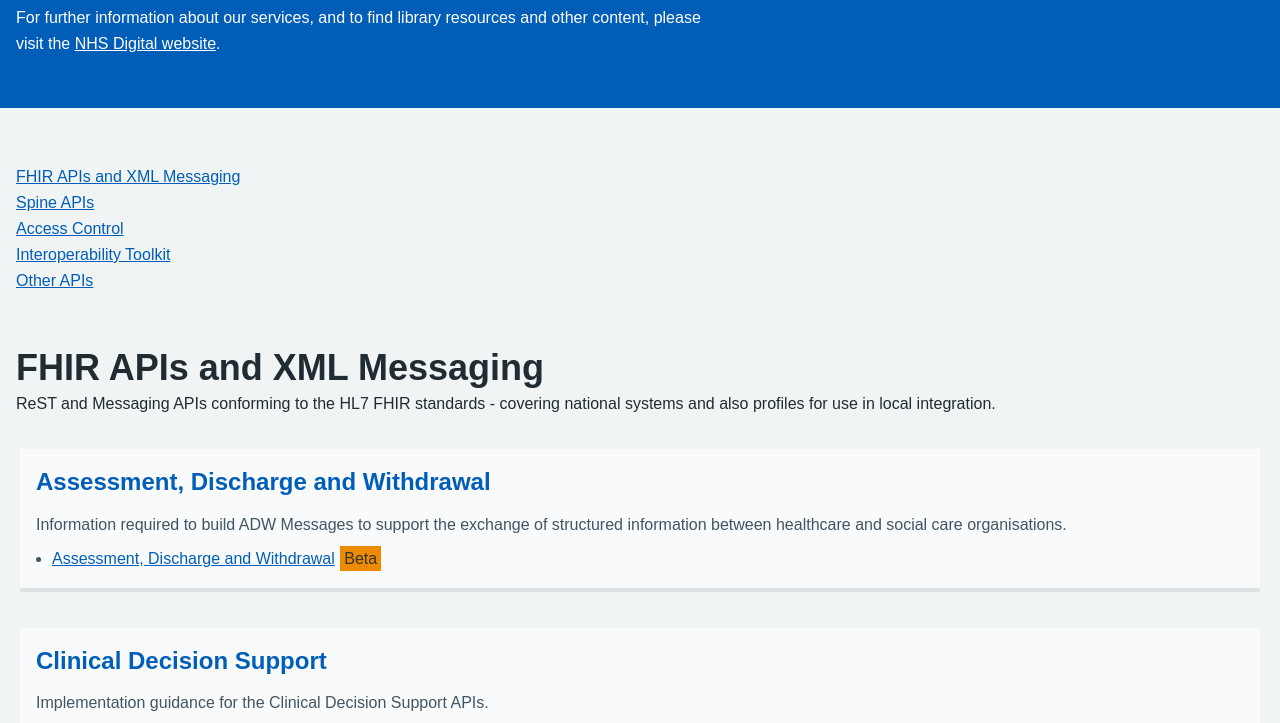
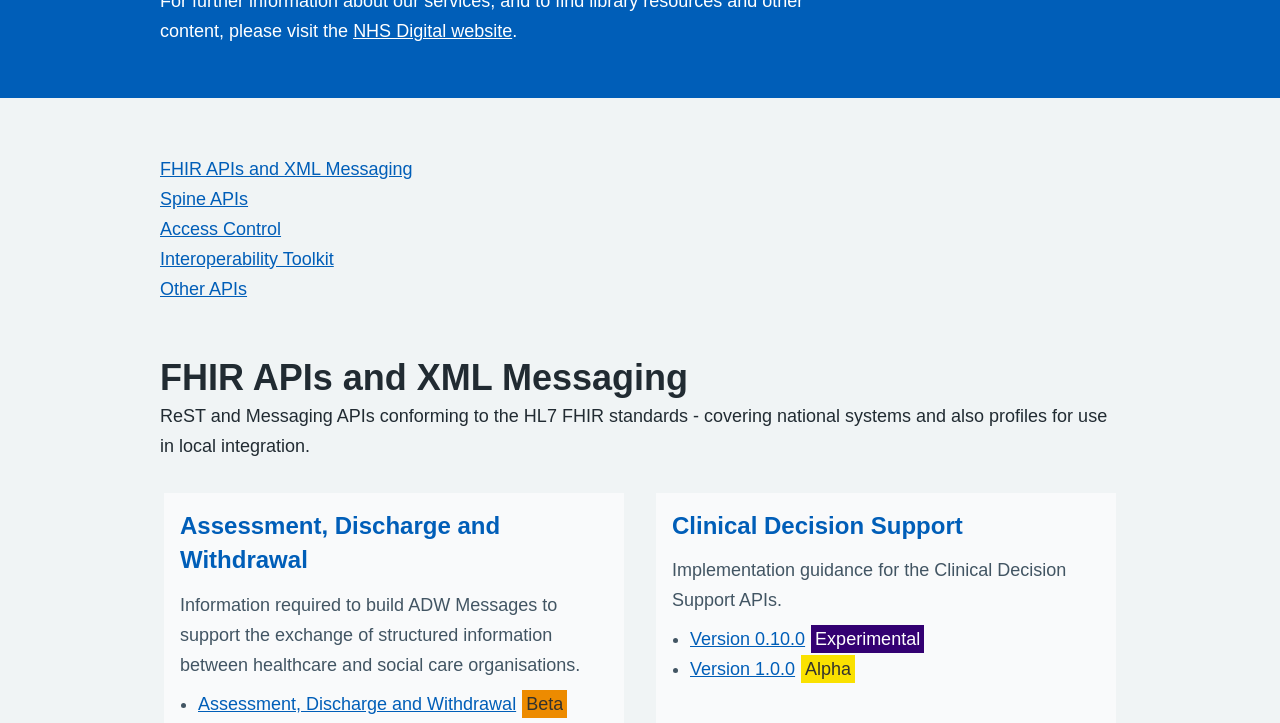
Before and after one commit to NHS-digital-website/developer-nhs-uk, a plain HTML site: page index.html in a window 1280 px wide. Shown: the part 371-1094 px from the top of the page. Drawn offline with Linux system fonts and the light colour scheme.

Commit message:
[DW-000] Adds an XL size stytlesheet

```diff
--- a/index.html
+++ b/index.html
@@ -51,8 +51,9 @@
         gtag('config', 'UA-38028819-4', { 'anonymize_ip': true });
     </script>
     <!-- Site Style -->
-    <link rel="stylesheet" type="text/css" href="/css/style-small.css" media="screen and (max-width: 1520px)">
-    <link rel="stylesheet" type="text/css" href="/css/style-large.css" media="screen and (min-width: 1520px)">
+    <link rel="stylesheet" type="text/css" href="/css/style-small.css" media="screen and (max-width: 992px)">
+    <link rel="stylesheet" type="text/css" href="/css/style-large.css" media="screen and (min-width: 992px) and (max-width: 1520px)">
+    <link rel="stylesheet" type="text/css" href="/css/style-large-xl.css" media="screen and (min-width: 1520px)">
     <!-- Cookiebot -->
     <script id="Cookiebot" src="https://consent.cookiebot.com/uc.js" data-cbid="84135343-2b4f-4d1a-b33b-564debb9d745" async></script>
 </head>
--- a/scss/_base-style.scss
+++ b/scss/_base-style.scss
@@ -22,6 +22,8 @@ strong {
 
 p, ul, ol, dl, blockquote, table {
   font-weight: 400;
+  font-size: 18px;
+  line-height: 30px;
 }
 
 section article:not(:first-child) {
@@ -118,9 +120,8 @@ a {
 }
 
 @mixin base-style-large() {
-  p, ul, ol, dl, blockquote, table {
-    font-size: 18px;
-    line-height: 30px;
+  .container {
+    max-width: 992px;
   }
 }
 
--- a/scss/_footer.scss
+++ b/scss/_footer.scss
@@ -22,6 +22,16 @@
   }
 }
 
+@mixin footer-small {
+  .footer {
+    ul {
+      li:not(:first-child) {
+        margin-top: 16px;
+      }
+    }
+  }
+}
+
 @mixin footer-large {
   .footer {
     ul {
@@ -38,12 +48,6 @@
   }
 }
 
-@mixin footer-small {
-  .footer {
-    ul {
-      li:not(:first-child) {
-        margin-top: 16px;
-      }
-    }
-  }
+@mixin footer-large-xl {
+  @include footer-large;
 }
--- a/scss/_header.scss
+++ b/scss/_header.scss
@@ -8,6 +8,10 @@
       margin-top: 12px;
     }
   }
+}
+
+@mixin header-large-xl() {
+  @include header-large();
 }
 
 @mixin header-large {
--- a/scss/_main-content.scss
+++ b/scss/_main-content.scss
@@ -58,3 +58,7 @@
     }
   }
 }
+
+@mixin  main-content-large-xl(){
+  @include main-content-large;
+}
--- /dev/null
+++ b/scss/style-large-xl.scss
@@ -0,0 +1,12 @@
+@import "reset";
+@import "colours";
+@import "skip-link";
+@import "base-style";
+@import "header";
+@include header-large-xl;
+@import "banner";
+@import "jump-links";
+@import "main-content";
+@include main-content-large-xl;
+@import "footer";
+@include footer-large;
```
Also changed, not shown: css/style-large-xl.css (added), css/style-large.css, css/style-small.css, 4 other files.
